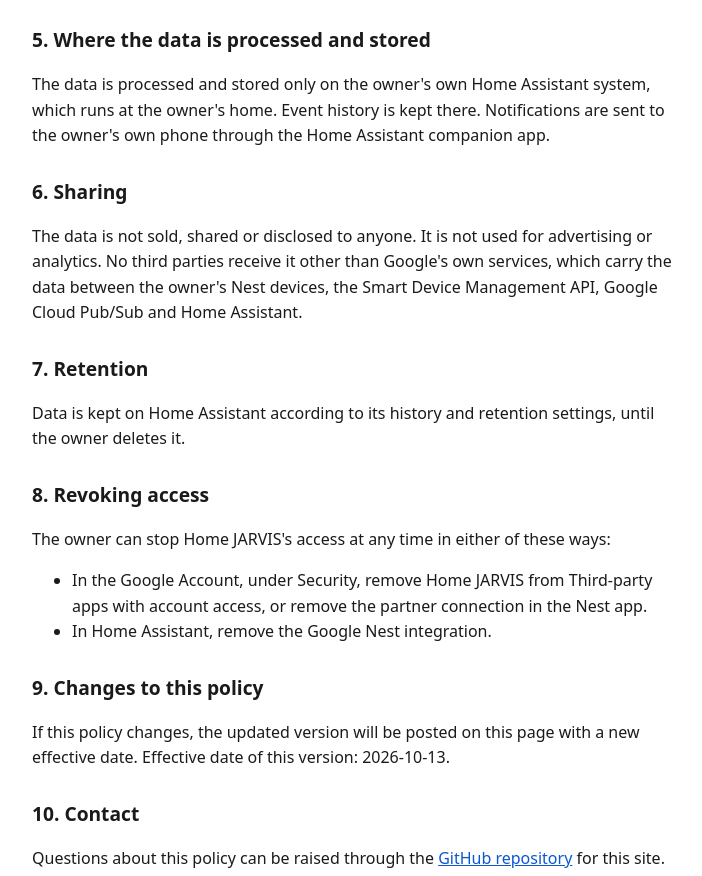
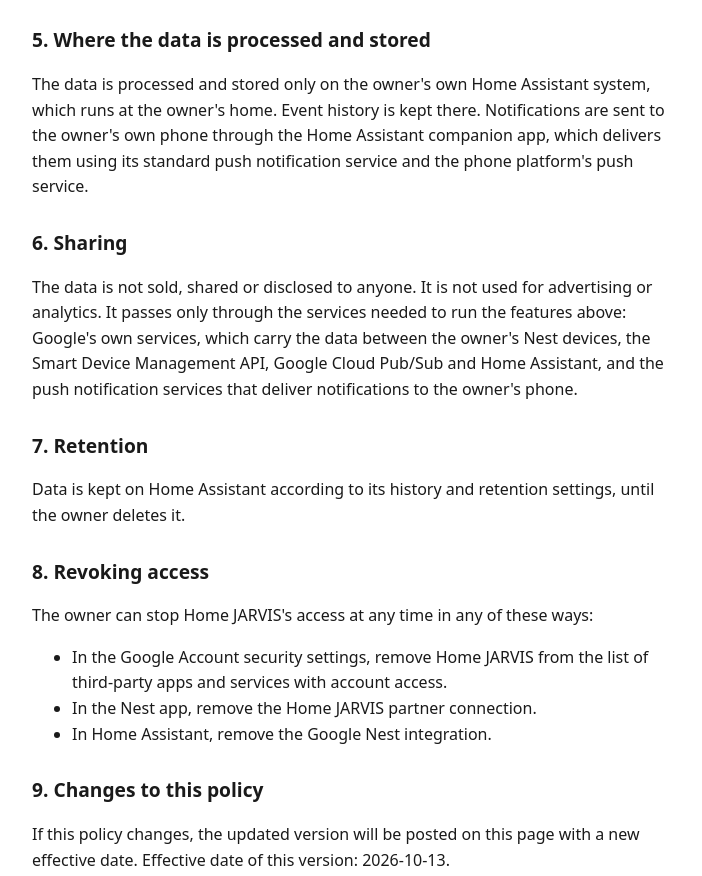
Before and after one commit to SKULLSHOCK3R/SKULLSHOCK3R.github.io, a plain HTML site: page privacy.html in a window 1280 px wide. Shown: the part 929-1805 px from the top of the page, without its empty margins (288-990 px from the left). Drawn offline with Linux system fonts and the light colour scheme.

Commit message:
Review corrections: push services, revocation steps

```diff
--- a/privacy.html
+++ b/privacy.html
@@ -41,18 +41,19 @@
   <p>The data is used only to provide the user-facing features of the owner's own Home Assistant: showing device status, showing camera streams, recording an event history and sending notifications. In keeping with the spirit of the Google API Services User Data Policy, including its Limited Use requirements, this data is used only to provide those features to the owner. It is not used for any other purpose.</p>
 
   <h2>5. Where the data is processed and stored</h2>
-  <p>The data is processed and stored only on the owner's own Home Assistant system, which runs at the owner's home. Event history is kept there. Notifications are sent to the owner's own phone through the Home Assistant companion app.</p>
+  <p>The data is processed and stored only on the owner's own Home Assistant system, which runs at the owner's home. Event history is kept there. Notifications are sent to the owner's own phone through the Home Assistant companion app, which delivers them using its standard push notification service and the phone platform's push service.</p>
 
   <h2>6. Sharing</h2>
-  <p>The data is not sold, shared or disclosed to anyone. It is not used for advertising or analytics. No third parties receive it other than Google's own services, which carry the data between the owner's Nest devices, the Smart Device Management API, Google Cloud Pub/Sub and Home Assistant.</p>
+  <p>The data is not sold, shared or disclosed to anyone. It is not used for advertising or analytics. It passes only through the services needed to run the features above: Google's own services, which carry the data between the owner's Nest devices, the Smart Device Management API, Google Cloud Pub/Sub and Home Assistant, and the push notification services that deliver notifications to the owner's phone.</p>
 
   <h2>7. Retention</h2>
   <p>Data is kept on Home Assistant according to its history and retention settings, until the owner deletes it.</p>
 
   <h2>8. Revoking access</h2>
-  <p>The owner can stop Home JARVIS's access at any time in either of these ways:</p>
+  <p>The owner can stop Home JARVIS's access at any time in any of these ways:</p>
   <ul>
-    <li>In the Google Account, under Security, remove Home JARVIS from Third-party apps with account access, or remove the partner connection in the Nest app.</li>
+    <li>In the Google Account security settings, remove Home JARVIS from the list of third-party apps and services with account access.</li>
+    <li>In the Nest app, remove the Home JARVIS partner connection.</li>
     <li>In Home Assistant, remove the Google Nest integration.</li>
   </ul>
 
```
Also changed, not shown: index.html (+1 -1 lines).
